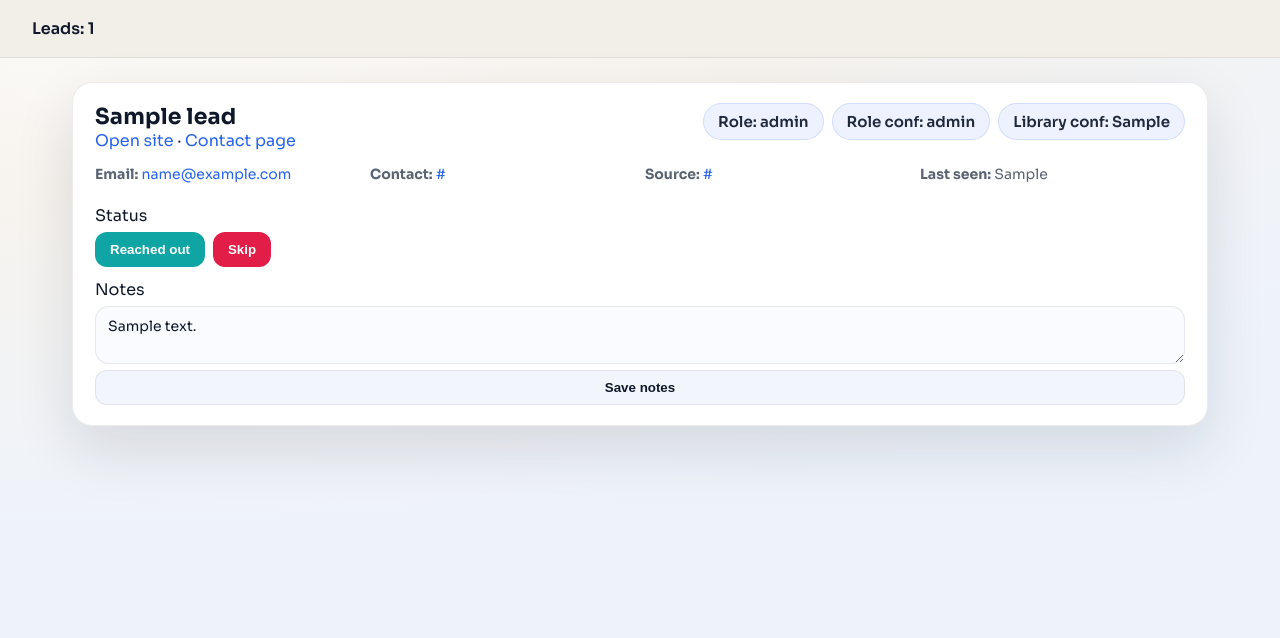
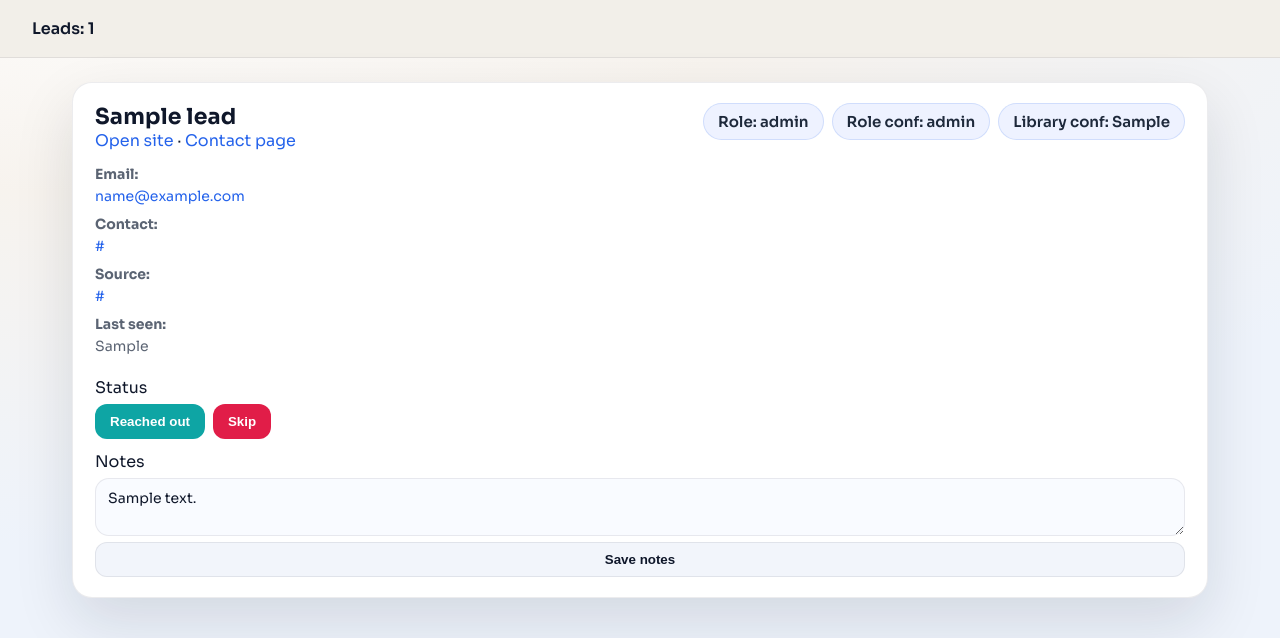
Before and after one commit to iamMichaelSmith/Leadbot, a FastAPI app: template dashboard/templates/index.html in a window 1280 px wide. Shown: the part 93-731 px from the top of the page. Run offline with FastAPI, Linux system fonts and the light colour scheme; the template is opened without the code that fills it: most values are stand-ins (such as "Sample title", 1, 10 or a date in 2020); parts of the project's set-up code (start-up, migrations or seed data) failed here and were passed over.

Commit message:
Fix dashboard details wrapping

```diff
--- a/dashboard/static/app.css
+++ b/dashboard/static/app.css
@@ -160,9 +160,20 @@ a:hover {
   margin: 14px 0 10px;
   display: grid;
   gap: 10px;
-  grid-template-columns: repeat(auto-fit, minmax(220px, 1fr));
+  grid-template-columns: 1fr;
   font-size: 14px;
   color: var(--muted);
+}
+
+.details div {
+  display: flex;
+  flex-direction: column;
+  gap: 4px;
+}
+
+.details a {
+  word-break: break-word;
+  overflow-wrap: anywhere;
 }
 
 .row {
```
